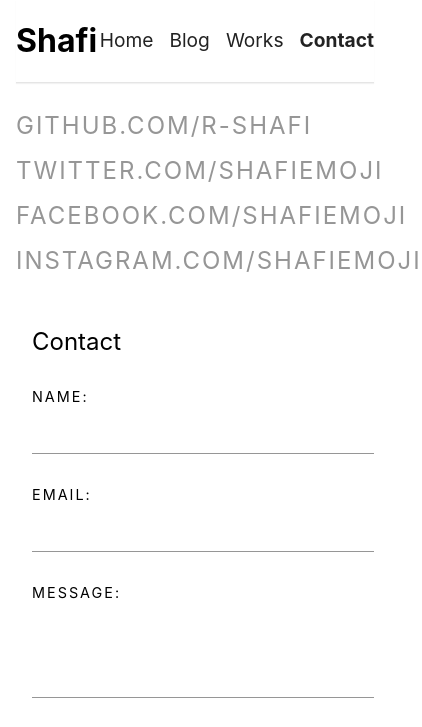
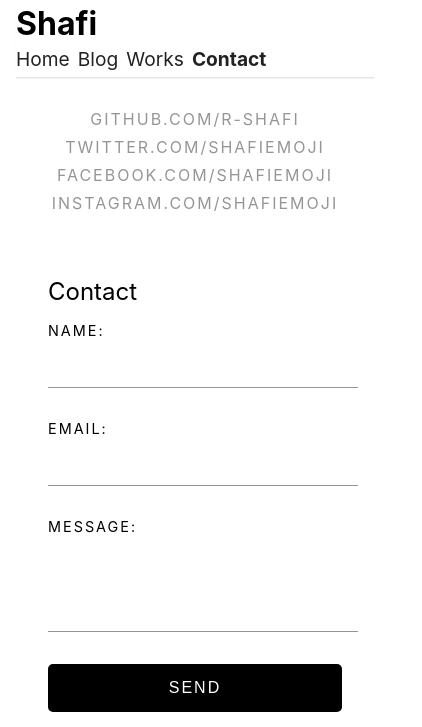
Before and after one commit to r-shafi/shafi-portfolio, a Gatsby site: page /contact in a window 390 px wide. Shown: the top 727 px of the page, 422 px wide, since content can reach past the window. Built offline with nearby package versions, Linux system fonts and the light colour scheme; Gatsby itself is replaced by a stand-in of ours.

Commit message:
mobile css

```diff
--- a/src/styles/components/header.module.css
+++ b/src/styles/components/header.module.css
@@ -38,3 +38,20 @@
   text-decoration: none;
   color: #000;
 }
+
+/* mobile css */
+@media (max-width: 768px) {
+  .header {
+    flex-direction: column;
+    align-items: flex-start;
+  }
+
+  .header h1 {
+    margin: 0.25rem 0;
+  }
+
+  .header nav {
+    gap: 0.5rem;
+    margin-bottom: .25rem;
+  }
+}
--- a/src/styles/pages/contact.module.css
+++ b/src/styles/pages/contact.module.css
@@ -3,7 +3,7 @@
   align-items: center;
   width: 100%;
   max-width: calc(1000px - 2rem);
-  height: calc(100vh - 13rem);
+  min-height: calc(100vh - 13rem);
 }
 
 .formContainer {
@@ -112,3 +112,23 @@
     flex-direction: column;
   }
 }
+
+@media (max-width: 420px) {
+  .page {
+    margin: 0 auto;
+    width: calc(100% - 2rem);
+  }
+
+  .hero {
+    gap: 0.5rem;
+    align-items: center;
+  }
+
+  .hero a {
+    font-size: 1rem;
+  }
+
+  .formContainer h2 {
+    margin: 2rem 0 1rem;
+  }
+}
```
Also changed, not shown: src/styles/pages/post.module.css (+38 -0 lines).
